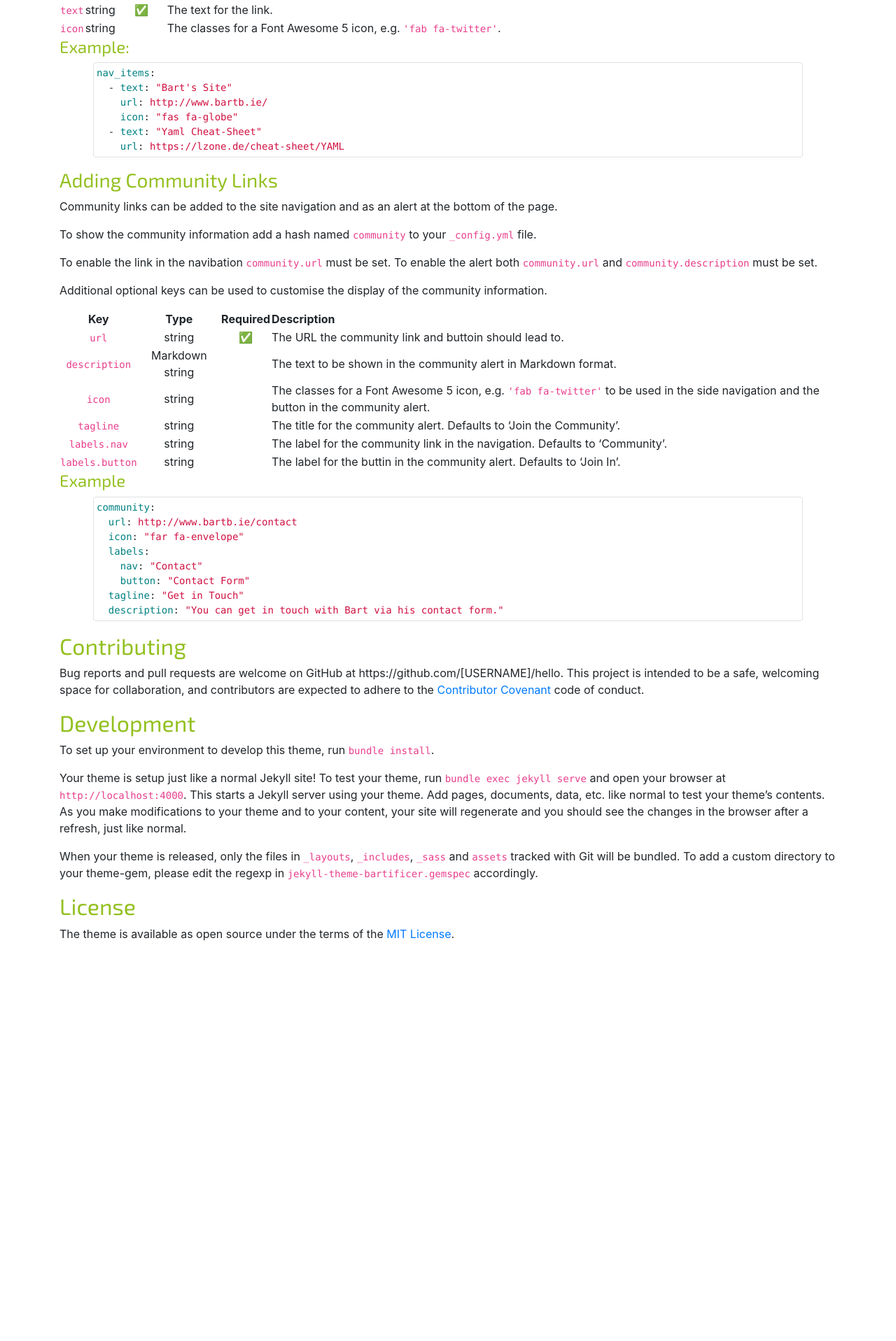
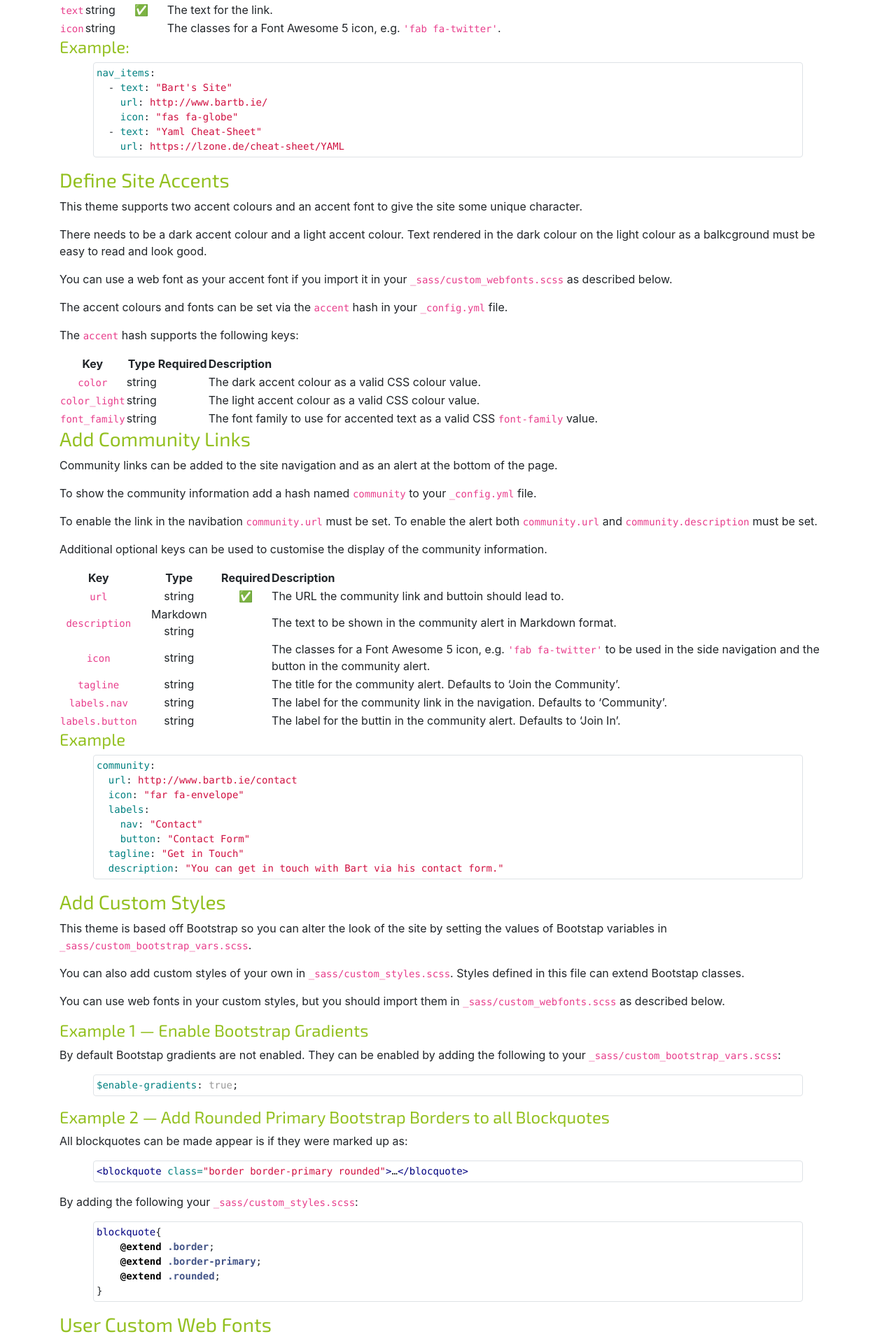
Before and after one commit to bartificer/bartificer-jekyll-theme, a Jekyll site: the page built from README.md, in a window 1280 px wide. Shown: the part 1034-2951 px from the top of the page at 70% size. Built offline with Jekyll 4.4.1, drawn with Linux system fonts in a browser that asks for light colours; nearby versions of some CDN libraries; our own code applies the rules of GitHub Pages for plain Markdown files; before the commit the page ends 2405 px from its top, so only the background shows below that; some of the changed text lies outside the part shown.

Commit message:
Added Support for Custom Styles & Accents
Added support for custom styles.

Added support for specifying accent colours and fonts in `_config.yml`.

````diff
--- a/README.md
+++ b/README.md
@@ -54,7 +54,26 @@
     url: https://lzone.de/cheat-sheet/YAML
 ```
 
-### Adding Community Links
+### Define Site Accents
+
+This theme supports two accent colours and an accent font to give the site some unique character.
+
+There needs to be a dark accent colour and a light accent colour. Text rendered in the dark colour
+on the light colour as a balkcground must be easy to read and look good.
+
+You can use a web font as your accent font if you import it in your `_sass/custom_webfonts.scss` as described below.
+
+The accent colours and fonts can be set via the `accent` hash in your `_config.yml` file.
+
+The `accent` hash supports the following keys:
+
+| Key | Type | Required | Description |
+| :---: | :---: | :--: | :--- |
+| `color` | string | | The dark accent colour as a valid CSS colour value. |
+| `color_light` | string | | The light accent colour as a valid CSS colour value. |
+| `font_family` | string | | The font family to use for accented text as a valid CSS `font-family` value. |
+
+### Add Community Links
 
 Community links can be added to the site navigation and as an alert at the bottom of the page.
 
@@ -87,6 +106,55 @@
   description: "You can get in touch with Bart via his contact form."
 ```
 
+### Add Custom Styles
+
+This theme is based off Bootstrap so you can alter the look of the site by setting the values of
+Bootstap variables in `_sass/custom_bootstrap_vars.scss`.
+
+You can also add custom styles of your own in `_sass/custom_styles.scss`. Styles defined in
+this file can extend Bootstap classes.
+
+You can use web fonts in your custom styles, but you should import them in `_sass/custom_webfonts.scss` as described below.
+
+#### Example 1 — Enable Bootstrap Gradients
+
+By default Bootstap gradients are not enabled. They can be enabled by adding the following to your
+`_sass/custom_bootstrap_vars.scss`:
+
+```scss
+$enable-gradients: true;
+```
+
+#### Example 2 — Add Rounded Primary Bootstrap Borders to all Blockquotes
+
+All blockquotes can be made appear is if they were marked up as:
+
+```html
+<blockquote class="border border-primary rounded">…</blocquote>
+```
+
+By adding the following your `_sass/custom_styles.scss`:
+
+```scss
+blockquote{
+    @extend .border;
+    @extend .border-primary;
+    @extend .rounded;
+}
+```
+
+### User Custom Web Fonts
+
+Web fonts can be used for the accent font or within any custom styles defined in `_sass/custom_styles.scss`. To ensure that works reliably,
+add all web font imports to `_sass/custom_webfonts.scss`.
+
+#### Example
+
+```scss
+// Import 'Roboto Mono' from Google fonts
+@import url('https://fonts.googleapis.com/css?family=Roboto+Mono&display=swap');
+```
+
 ## Contributing
 
 Bug reports and pull requests are welcome on GitHub at https://github.com/[USERNAME]/hello. This project is intended to be a safe, welcoming space for collaboration, and contributors are expected to adhere to the [Contributor Covenant](http://contributor-covenant.org) code of conduct.
--- a/assets/main.scss
+++ b/assets/main.scss
@@ -9,16 +9,25 @@
 @import url('https://fonts.googleapis.com/css?family=Exo+2&display=swap');
 $font-family-bartificer: "Exo 2", sans-serif;
 
+// load any custom web fonts defined by the user
+@import "custom_webfonts";
+
 //
 // set Bootstrap variables and import Bootstrap
 //
 
+// add the accent font
+$font-family-accent: {{ accent.font_family | default: '"Exo 2", sans-serif' }};
+.font-accent{
+    font-family: $font-family-accent;
+}
+
 // set the headings font
-$headings-font-family: "Exo 2", sans-serif;
+$headings-font-family: $font-family-accent;
 
 // add accent colours
-$accent:  #93C020;
-$accent-light:  #fff5e6;
+$accent: {{ accent.color | default: "#93c020" }};
+$accent-light: {{ accent.color_light | default: "#fff5e6" }};
 $theme-colors: (
     "accent": $accent,
     "accent-light": $accent-light
@@ -83,3 +92,6 @@
     border-color: $accent;
     @extend .rounded;
 }
+
+// load any custom styles defined by the user
+@import "custom_styles";
````
Also changed, not shown: _sass/custom_bootstrap_vars.scss (added, +8 -0 lines), _sass/custom_styles.scss (added, +13 -0 lines), _sass/custom_webfonts.scss (added, +9 -0 lines), test/_config.yml (+4 -0 lines).
